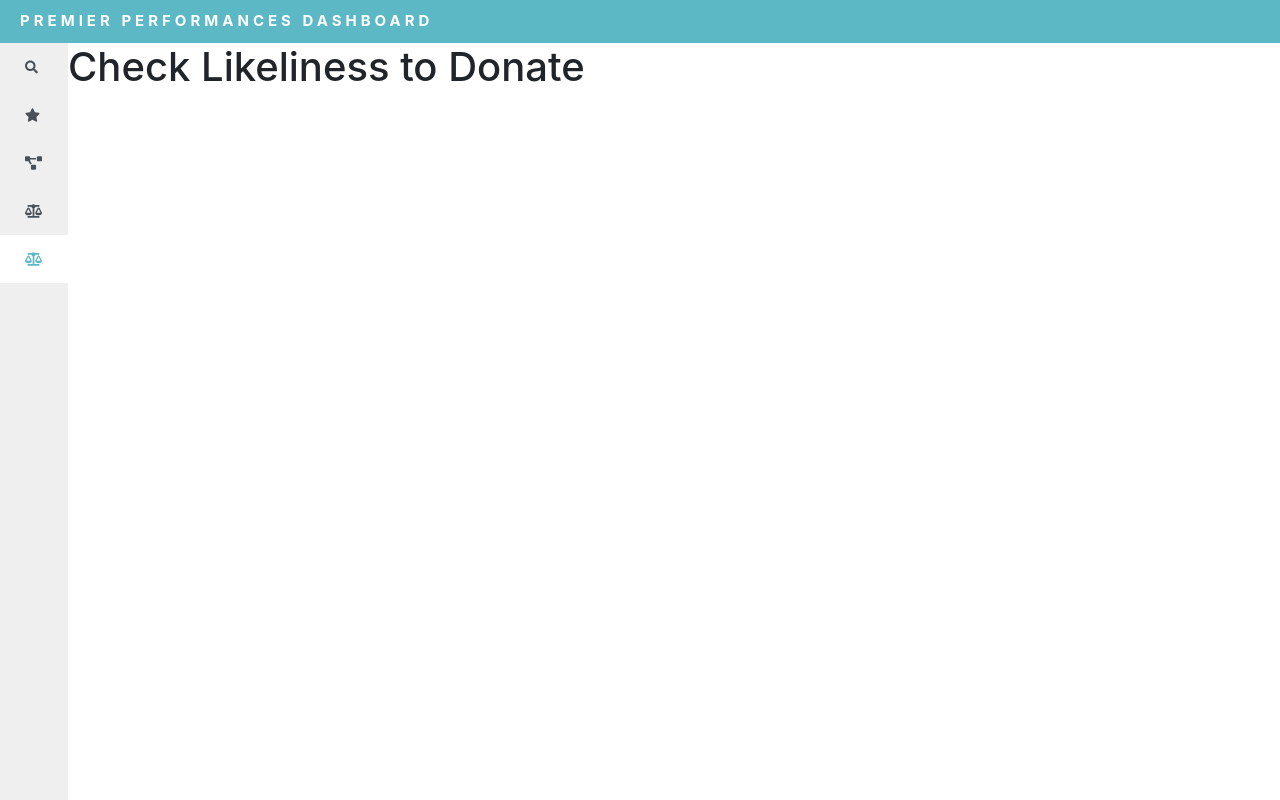
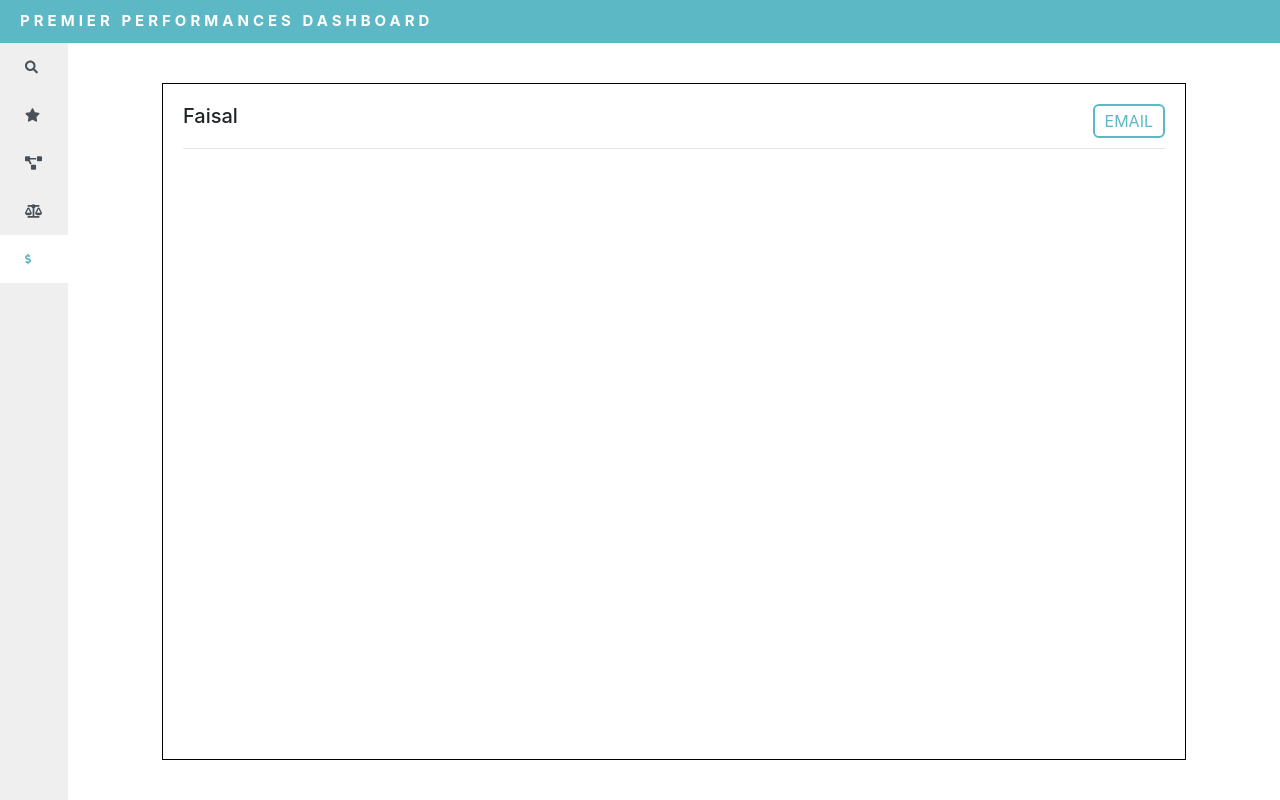
Before and after one commit to HongKong19/team-6, a Vue app: page / in a window 1280 px wide. Both pictures are taken after a click on the link 34 px from the left and 258 px from the top of the page. Built offline with nearby package versions, Linux system fonts and the light colour scheme.

Commit message:
Engagement

```diff
--- a/src/App.vue
+++ b/src/App.vue
@@ -48,7 +48,7 @@
               v-bind:class="{'selected': (menu == 'Engagement')}"
               v-on:click="this.engagement"
             >
-              <font-awesome-icon icon="balance-scale" />
+              <font-awesome-icon icon="dollar-sign" />
             </a>
 
           </div>
--- a/src/assets/style.css
+++ b/src/assets/style.css
@@ -275,3 +275,45 @@ button:disabled:hover {
 .br {
     border-right: 1px solid #efefef;
 }
+
+.engagement-box{
+    width: 80%;
+    border: 1px solid black;
+    margin: 40px auto ;
+    padding-top: 20px;
+    padding-bottom: 20px;
+    padding-left: 20px;
+    padding-right: 0;
+}
+
+.engagement-person{
+    display: flex;
+    position: relative;
+}
+
+.engagement-person button{
+    position: absolute;
+    right: 20px;
+    color: #5db8c6 !important;
+    text-transform: uppercase;
+    background: #ffffff;
+    padding: 3px 10px;
+    border: 2px solid #5db8c6 !important;
+    border-radius: 6px;
+    display: inline-block;
+    transition: all 0.3s ease 0s;
+}
+
+.engagement-person button:hover {
+    color: #494949 !important;
+    border-radius: 50px;
+    border-color: #494949 !important;
+    transition: all 0.3s ease 0s;
+}
+
+.engagement-box hr{
+    margin: 0;
+    width:98%;
+    margin-top: 12px;
+    margin-bottom: 12px;
+}
--- a/src/components/EngagementView.vue
+++ b/src/components/EngagementView.vue
@@ -1,5 +1,11 @@
 <template>
-    <h1>{{ title }}</h1>
+    <div class="engagement-box">
+        <div class="engagement-person">
+            <h5>Faisal</h5>
+            <button>Email</button>
+        </div>
+        <hr>
+    </div>
 </template>
 
 <script>
--- a/src/main.js
+++ b/src/main.js
@@ -26,6 +26,7 @@ import { faJava } from '@fortawesome/free-brands-svg-icons'
 import { faCheckSquare } from '@fortawesome/free-solid-svg-icons'
 import { faSquare } from '@fortawesome/free-solid-svg-icons'
 import { faProjectDiagram } from '@fortawesome/free-solid-svg-icons'
+import { faDollarSign } from '@fortawesome/free-solid-svg-icons'
 library.add(faSquare)
 library.add(faCheckSquare)
 library.add(faJava)
@@ -40,6 +41,7 @@ library.add(faEllipsisV)
 library.add(faSearch)
 library.add(faStar)
 library.add(faProjectDiagram)
+library.add(faDollarSign)
 
 Vue.component('font-awesome-icon', FontAwesomeIcon)
 
```
